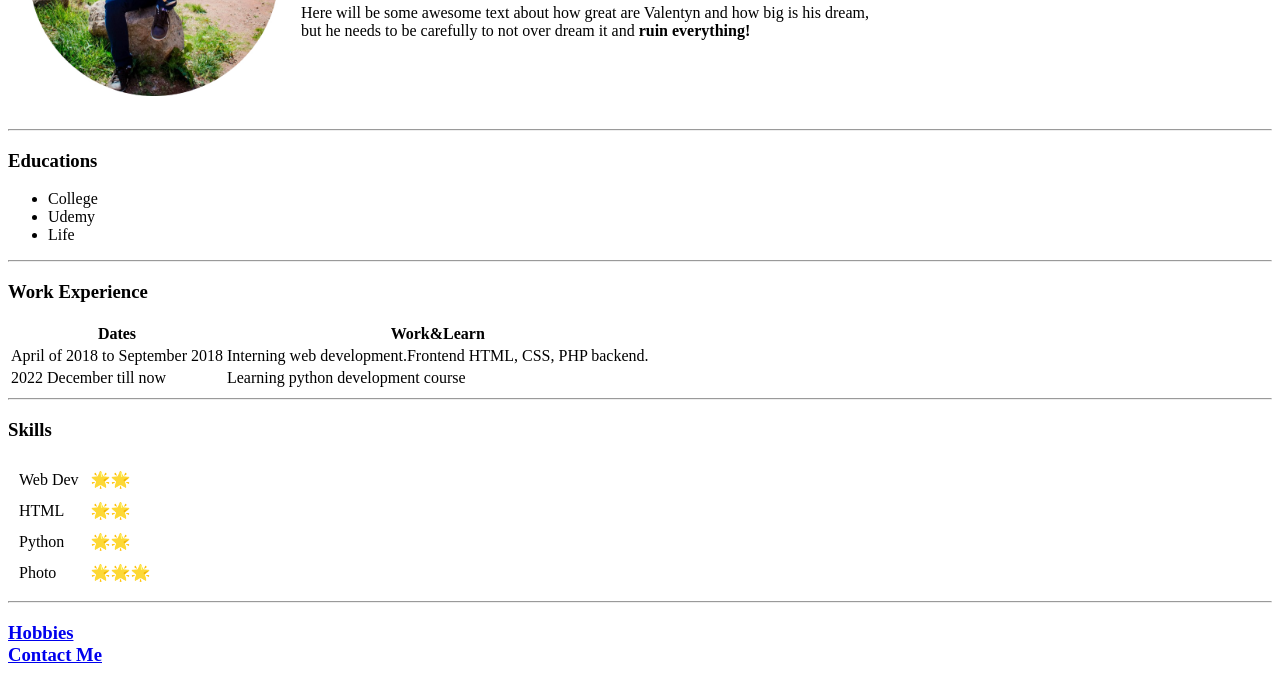
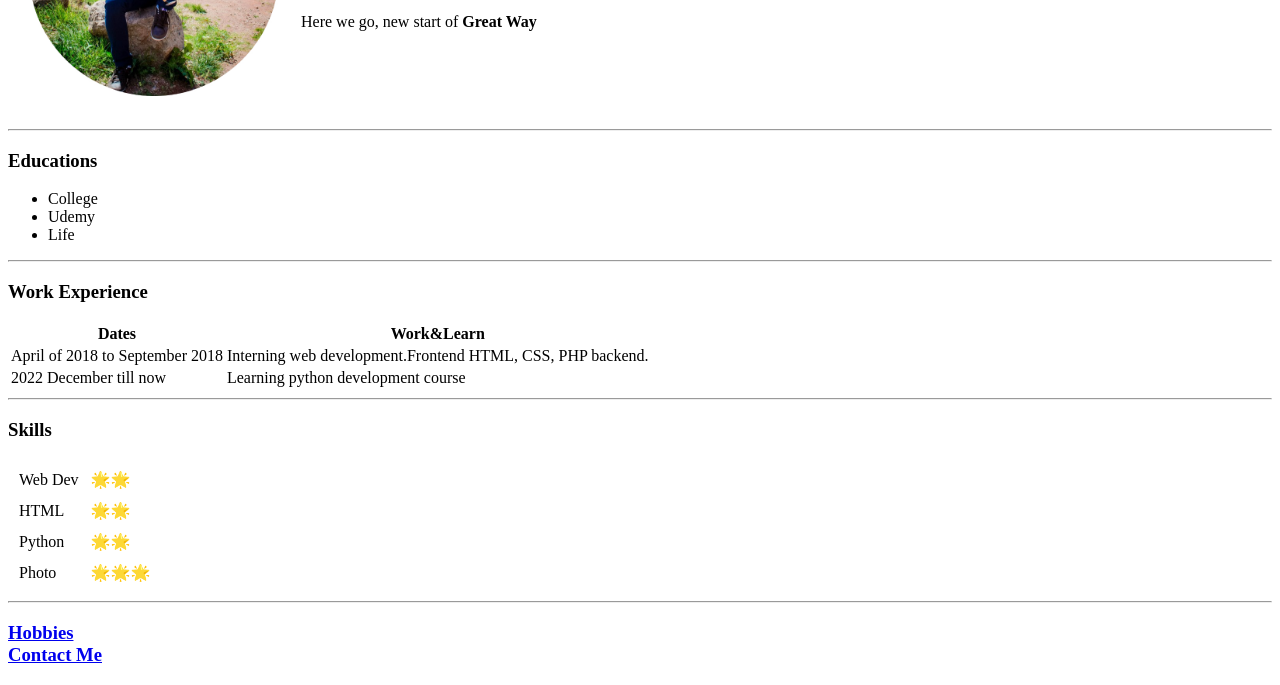
Before and after one commit to nvalikn/cv, a plain HTML site: page index.html in a window 1280 px wide. Shown: the part 183-868 px from the top of the page. Drawn offline with Linux system fonts and the light colour scheme.

Commit message:
Update info in index.html

```diff
--- a/index.html
+++ b/index.html
@@ -10,8 +10,7 @@
             <td><img src="images/fotor.jpg" width="250" height="250"></td>
             <td><h1>Valentyn Nykoriuk</h1>
     <p><em>Started his way to top of his dream work and hobby!</em></p>
-    <p>Here will be some awesome text about how great are Valentyn and how big is his dream,<br>
-        but he needs to be carefully to not over dream it and <strong>ruin everything!</strong></p></td>
+                <p>Here we go, new start of <strong>Great Way</strong></p></td>
         </tr>
     </table>
     <hr>
```
